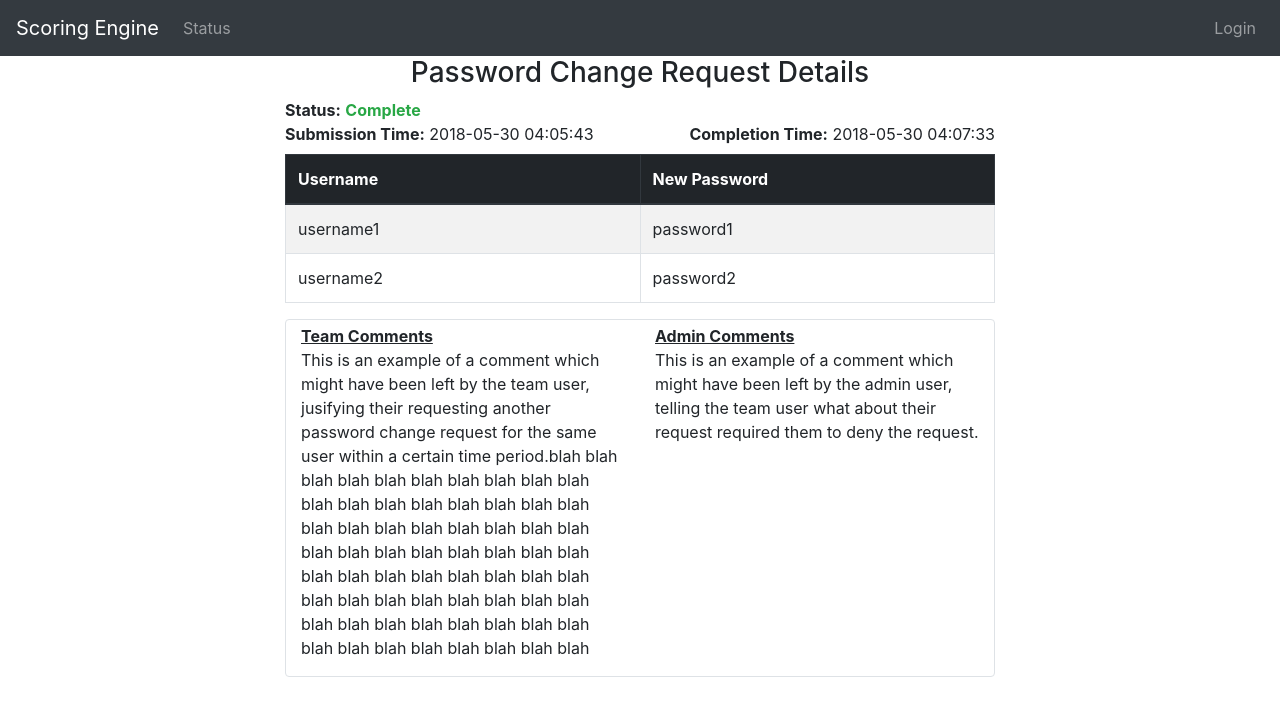
After one commit to DSU-DefSec/ScoringEngine, a Flask app: page /pcr_details in a window 1280 px wide. The commit adds this page. Shown: the top 716 px of the page. Run offline with Flask 2, Linux system fonts and the light colour scheme; parts of the project's set-up code (start-up, migrations or seed data) failed here and were passed over; some libraries are stand-ins or nearby versions.

Commit message:
Dummy content for password change request pages

```diff
--- a/scoring/web/server.py
+++ b/scoring/web/server.py
@@ -81,6 +81,13 @@ def pcr():
     Render the password change request overview page.
     """
     return render_template('pcr_overview.html')
+
+@app.route('/pcr_details', methods=['GET', 'POST'])
+def pcr_details():
+    """
+    Render the password change request details page.
+    """
+    return render_template('pcr_details.html')
 
 @app.route('/new-pcr', methods=['GET', 'POST'])
 @login_required
--- /dev/null
+++ b/scoring/web/templates/pcr_details.html
@@ -0,0 +1,53 @@
+{% extends 'base.html' %}
+
+{% block content %}
+
+<h3 class="text-center">Password Change Request Details</h3>
+
+<div class="col-8 offset-2">
+    <div>
+        <span><strong>Status:</strong></span>
+        <span class="text-success"><strong>Complete</strong></span>
+    </div>
+    <div class="float-right">
+        <span><strong>Completion Time:</strong></span>
+        <span>2018-05-30 04:07:33</span>
+    </div>
+    <div>
+        <span><strong>Submission Time:</strong></span>
+        <span>2018-05-30 04:05:43</span>
+    </div>
+</div>
+
+<div class="col-8 offset-2 mt-2">
+<table class="table table-striped table-bordered">
+    <thead class="thead-dark">
+        <th class="col-4">Username</th>
+        <th class="col-4">New Password</th>
+    </thead>
+    <tbody>
+        <tr>
+            <td>username1</td>
+            <td>password1</td>
+        </tr>
+        <tr>
+            <td>username2</td>
+            <td>password2</td>
+        </tr>
+    </tbody>
+<table>
+</div>
+
+<div class="border rounded">
+    <div class="float-right col-6 mt-1">
+        <span class=""><strong><u>Admin Comments</u></strong></span>
+        <p class="">This is an example of a comment which might have been left by the admin user, telling the team user what about their request required them to deny the request.</p>
+    </div>
+
+    <div class="col-6 mt-1">
+        <span class=""><strong><u>Team Comments</u></strong></span>
+        <p class="">This is an example of a comment which might have been left by the team user, jusifying their requesting another password change request for the same user within a certain time period.blah blah blah blah blah blah blah blah blah blah blah blah blah blah blah blah blah blah blah blah blah blah blah blah blah blah blah blah blah blah blah blah blah blah blah blah blah blah blah blah blah blah blah blah blah blah blah blah blah blah blah blah blah blah blah blah blah blah blah blah blah blah blah blah blah blah </p>
+    </div>
+</div>
+
+{% endblock %}
--- a/scoring/web/templates/pcr_overview.html
+++ b/scoring/web/templates/pcr_overview.html
@@ -19,7 +19,7 @@
             <td>2018-05-30 05:00:02</td>
             <td>-</td>
             <td>TEAM.VNET</td>
-            <td class="font-weight-bold text-primary">Pending</td>
+            <td class="text-primary"><strong>Pending</strong></td>
             <td>
                 <button class="btn btn-primary">
                     View
@@ -33,7 +33,7 @@
             <td>2018-05-30 03:54:32</td>
             <td>2018-05-30 04:02:24</td>
             <td>192.168.1.5:53</td>
-            <td class="font-weight-bold text-success">Processed</td>
+            <td class="text-success"><strong>Processed</strong></td>
             <td>
                 <button class="btn btn-primary">
                     View
@@ -47,7 +47,7 @@
             <td>2018-05-29 21:35:44</td>
             <td>-</td>
             <td>192.168.1.6:3389</td>
-            <td class="font-weight-bold text-warning">Awaiting Approval</td>
+            <td class="text-warning"><strong>Awaiting Approval</strong></td>
             <td>
                 <button class="btn btn-primary">
                     View
```
